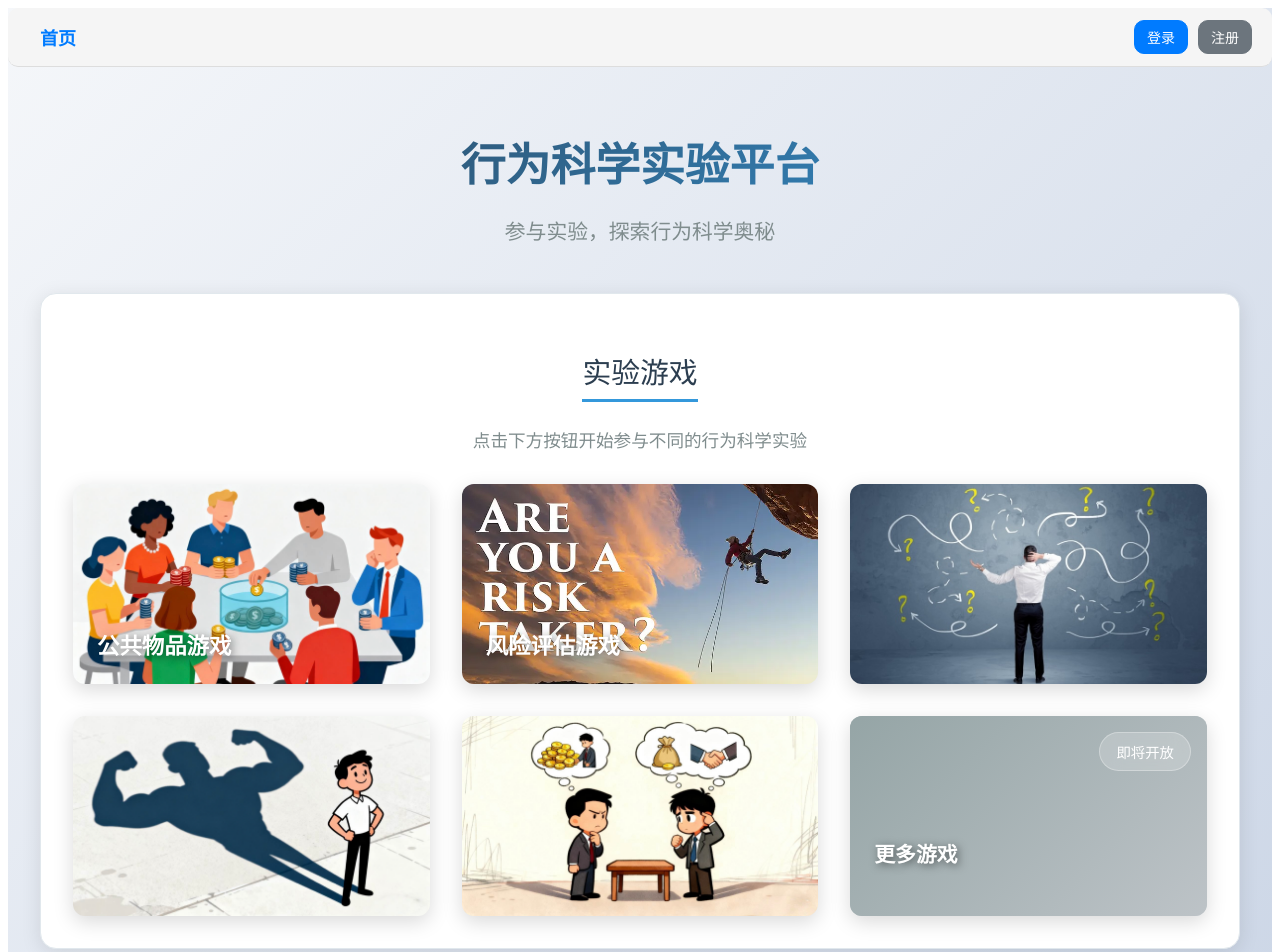
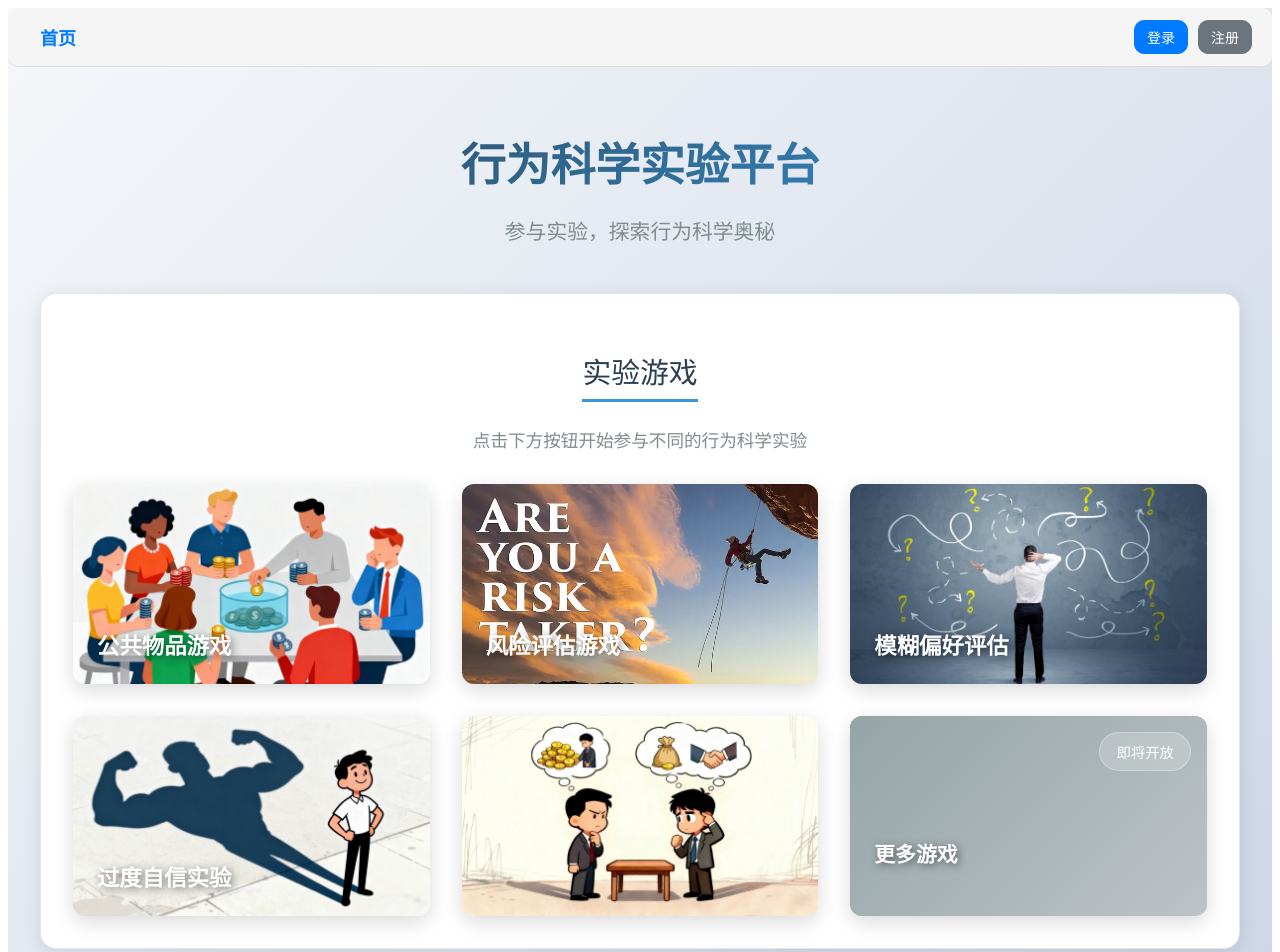
Before and after one commit to zhaoqiwang1/Behavioral-Econ, a React (Create React App) app in the folder client/: page / in a window 1280 px wide. Shown: the top 952 px of the page. Built offline with nearby package versions, Linux system fonts and the light colour scheme.

Commit message:
temporary change for today's class 20251024

```diff
--- a/client/src/pages/HomePage.jsx
+++ b/client/src/pages/HomePage.jsx
@@ -115,22 +115,22 @@ const HomePage = () => {
 
             <button
               className={styles.gameBtn}
-              // onClick={handleAmbiguityAttiGame}
+              onClick={handleAmbiguityAttiGame}
               style={{
                 backgroundImage: "url('../assets/images/ambiguity_assessment.jpg')"
               }}
             >
-              {/* <span>模糊偏好评估</span> */}
+              <span>模糊偏好评估</span>
             </button>
 
             <button
               className={styles.gameBtn}
-              // onClick={handleOverconfidenceGame}
+              onClick={handleOverconfidenceGame}
               style={{
                 backgroundImage: "url('../assets/images/overconfidence_assessment.jpg')"
               }}
             >
-              {/* <span>过度自信实验</span> */}
+              <span>过度自信实验</span>
             </button>
 
             <button
```
